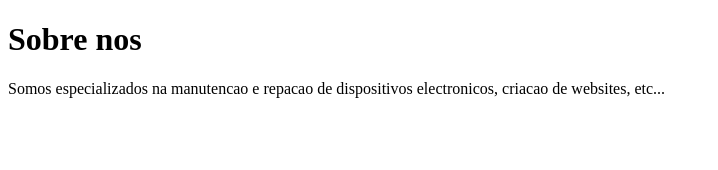
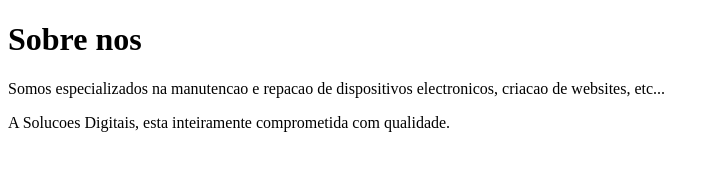
Before and after one commit to github-treinamento/Treinamento-git-github, a plain HTML site: page index.html in a window 1280 px wide. Shown: the whole page, without its empty margins (0-718 px from the left). Drawn offline with Linux system fonts and the light colour scheme.

Commit message:
adicionei nosso valor ao repositorio

```diff
--- a/index.html
+++ b/index.html
@@ -12,5 +12,9 @@
         Somos especializados na manutencao e repacao de dispositivos electronicos,
         criacao de websites, etc...
     </p>
+
+    <p>
+        A Solucoes Digitais, esta inteiramente comprometida com qualidade.
+    </p>
 </body>
 </html>
```
